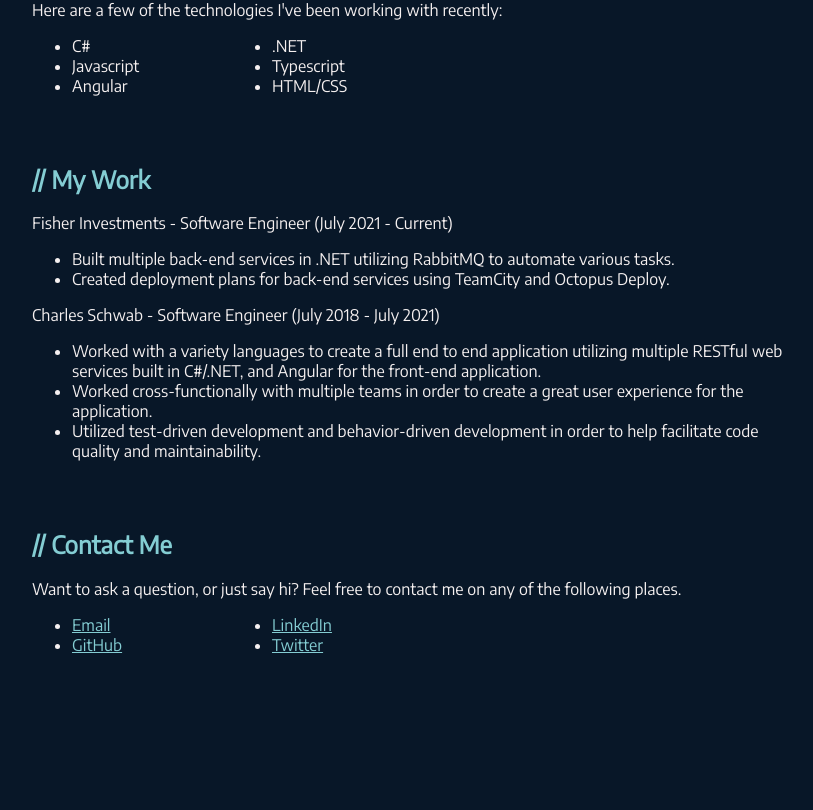
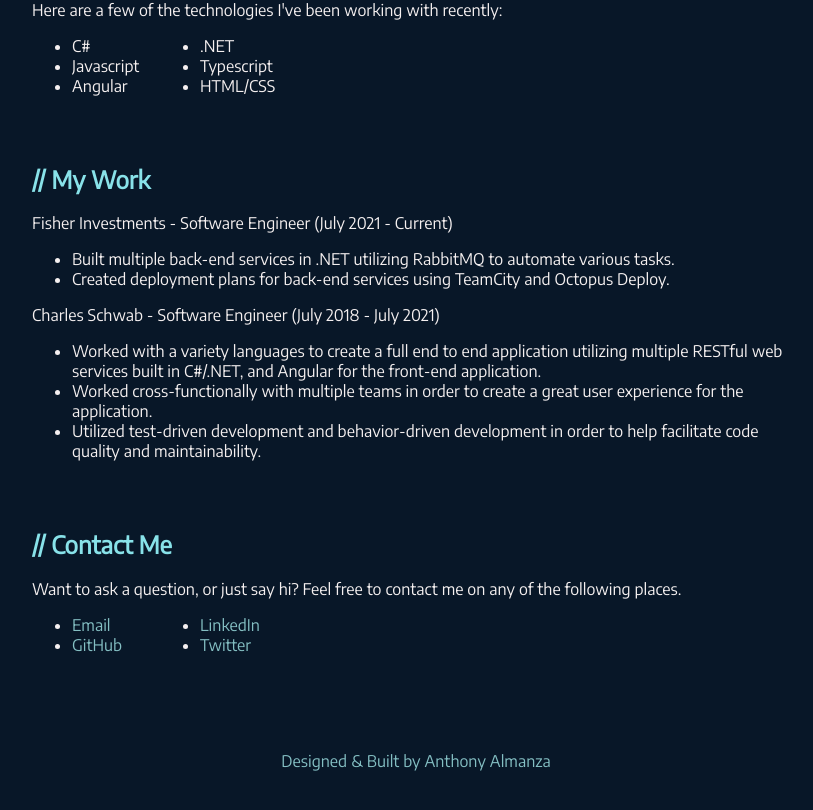
Before and after one commit to AnthonyAlmanza/My-Website, an Angular app: page / in a window 1280 px wide. Shown: the part 472-1282 px from the top of the page, without its empty margins (224-1037 px from the left). Before the commit the page ends 1167 px from the top, so only its background shows below. Built offline with nearby package versions, Linux system fonts and the light colour scheme.

Commit message:
Added footer, updated css

```diff
--- a/src/app/app.component.html
+++ b/src/app/app.component.html
@@ -60,3 +60,8 @@
     </ul>
   </section>
 </div>
+<div class="footer">
+  <a href="https://github.com/AnthonyAlmanza/My-Website">
+    <div>Designed & Built by Anthony Almanza</div>
+  </a>
+</div>
--- a/src/app/app.component.scss
+++ b/src/app/app.component.scss
@@ -12,7 +12,13 @@
   width: 100%;
 }
 
+.footer {
+  width: 100%;
+  padding: 4rem 0 2rem 0;
+  text-align: center;
+}
+
 .list-grid{
   display: grid;
-  grid-template-columns: repeat(2, minmax(140px, 200px));
+  grid-template-columns: repeat(2, minmax(1rem, 8rem));
 }
--- a/src/styles.scss
+++ b/src/styles.scss
@@ -10,8 +10,8 @@
 }
 
 a {
-  text-decoration: underline;
-  color: #84CDD3;
+  text-decoration: none;
+  color: #84bfc3;
 }
 
 a:hover{
@@ -19,5 +19,5 @@
 }
 
 h1 {
-  color: #84CDD3;
+  color: #88e2e9;
 }
```
